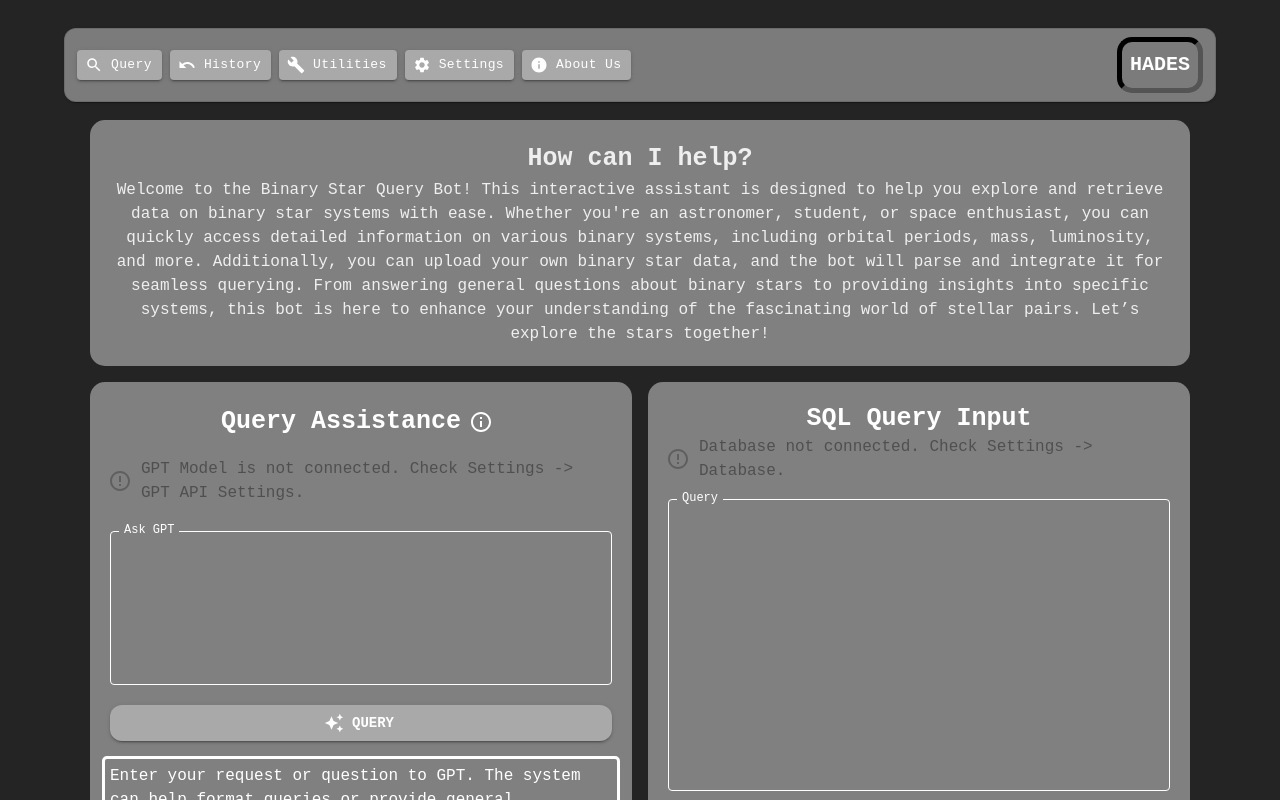
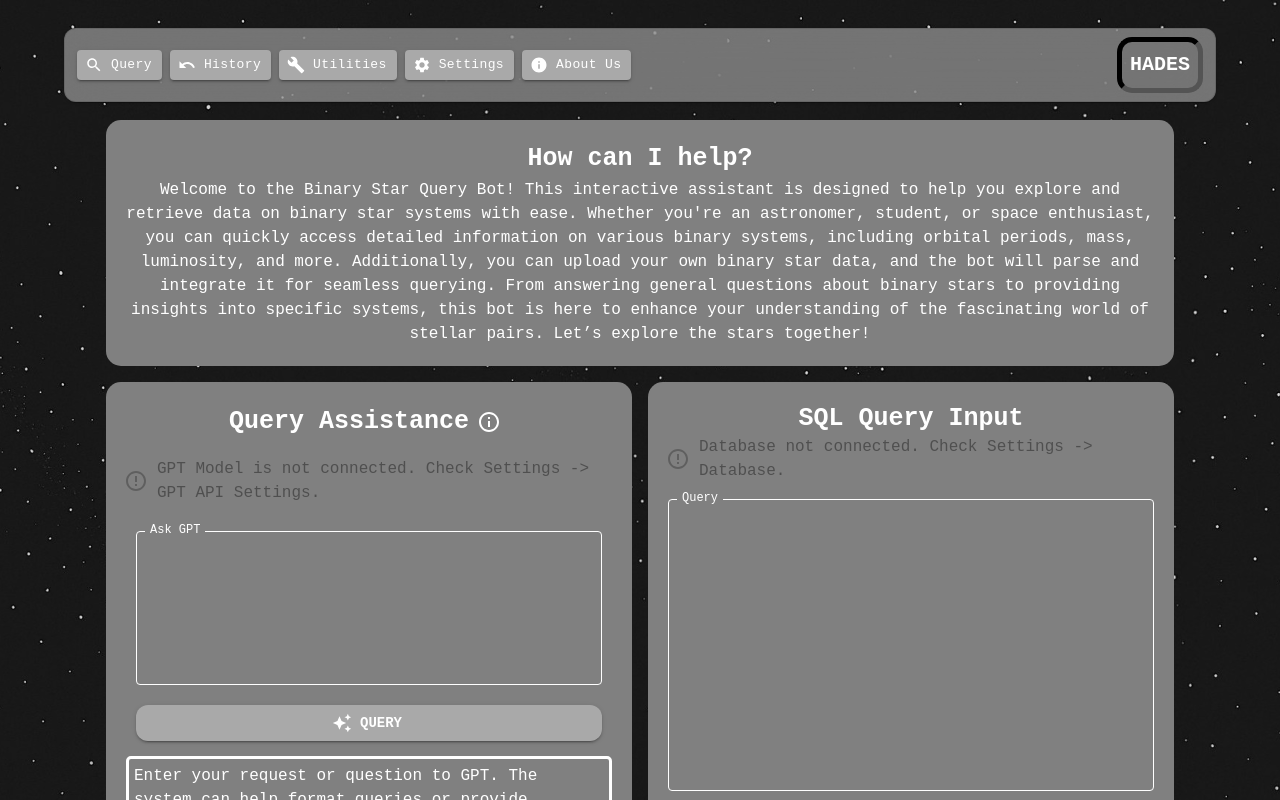
Before and after one commit to Anorris98/Hebse-Database, a React (Vite) app in the folder senior-design/: page / in a window 1280 px wide. Shown: the top 800 px of the page. Built offline with nearby package versions, Linux system fonts and the light colour scheme.

Commit message:
added application background

```diff
--- a/senior-design/src/app/routes.tsx
+++ b/senior-design/src/app/routes.tsx
@@ -5,7 +5,8 @@ import {Utilities} from "../components/Utilities/utilities.tsx";
 import {AboutUs} from "../components/About_Us/about-us.tsx";
 import {Settings} from "../components/Settings/settings.tsx";
 import {History} from "../components/History/history.tsx";
-import {createTheme, ThemeProvider} from "@mui/material";
+import {createTheme, ThemeProvider, CssBaseline, GlobalStyles} from "@mui/material";
+import backgroundImage from '../assets/app_background.jpg';
 /* istanbul ignore file -- @preserve */
 
 const theme = createTheme({
@@ -48,6 +49,20 @@ const theme = createTheme({
 const App = () => {
     return (
         <ThemeProvider theme={theme}>
+            <CssBaseline />
+            <GlobalStyles
+                styles={{
+                    body: {
+                        backgroundImage: `url(${backgroundImage})`,
+                        backgroundRepeat: 'no-repeat',
+                        backgroundSize: 'cover',
+                        backgroundPosition: 'center',
+                        backgroundAttachment: 'fixed',
+                        minHeight: '100vh',
+                        margin: 0,
+                    },
+                }}
+            />
             <Routes>
                 <Route path='/' element={<Query/>}/>
                 <Route path='/Settings' element={<Settings/>}/>
--- a/senior-design/src/components/Settings/DatabaseSetup/database-setup.tsx
+++ b/senior-design/src/components/Settings/DatabaseSetup/database-setup.tsx
@@ -37,7 +37,7 @@ const StyledPaper = styled(Paper)(({ theme }) => ({
   borderRadius: "12px",
   backdropFilter: "blur(24px)",
   border: `1px solid ${theme.palette.divider}`,
-  backgroundColor: alpha(theme.palette.background.default, 0.4),
+  backgroundColor: "gray",
   boxShadow: theme.shadows[1],
   fontFamily: "monospace",
 }));
--- a/senior-design/src/components/Settings/GPTSetup/gpt-setup.tsx
+++ b/senior-design/src/components/Settings/GPTSetup/gpt-setup.tsx
@@ -12,7 +12,7 @@ const StyledPaper = styled(Paper)(({ theme }) => ({
     borderRadius: "12px",
     backdropFilter: "blur(24px)",
     border: `1px solid ${theme.palette.divider}`,
-    backgroundColor: alpha(theme.palette.background.default, 0.4),
+    backgroundColor: "gray",
     boxShadow: theme.shadows[1],
     color: theme.palette.text.primary,
     fontFamily: "monospace",
--- a/senior-design/src/components/Settings/settings.tsx
+++ b/senior-design/src/components/Settings/settings.tsx
@@ -7,7 +7,8 @@ export const Settings = () => {
     return (
         <Box sx={{  display: "flex",
                     justifyContent: "center",
-                    padding: "20px" }}>
+                    padding: "20px",
+                    minHeight: "100vh"}}>
             <Box sx={{
                 maxWidth: "1100px",
                 width: "100%",
--- a/senior-design/src/components/Utilities/DataDownload/data-download.tsx
+++ b/senior-design/src/components/Utilities/DataDownload/data-download.tsx
@@ -13,7 +13,7 @@ const StyledPaper = styled(Paper)(({ theme }) => ({
     borderRadius: "12px",
     backdropFilter: "blur(24px)",
     border: `1px solid ${theme.palette.divider}`,
-    backgroundColor: alpha(theme.palette.background.default, 0.4),
+    backgroundColor: "gray",
     boxShadow: theme.shadows[1],
     color: theme.palette.text.primary,
     fontFamily: "monospace",
@@ -215,13 +215,13 @@ const DatasetList: React.FC = () => {
 
                     <StyledPaper
                       sx={{
-                        backgroundColor: "white",
+                        backgroundColor: "darkgray",
                         mt: 2
                       }}>
                       <Typography
                         component="div"
                         sx={{
-                          color: "gray",
+                          color: "white",
                           marginBottom: "8px",
                           fontFamily: "monospace",
                           padding: "12px"
```
Also changed, not shown: senior-design/src/assets/app_background.jpg (added), 1 other file (tests, documents, lock files or other folders).
